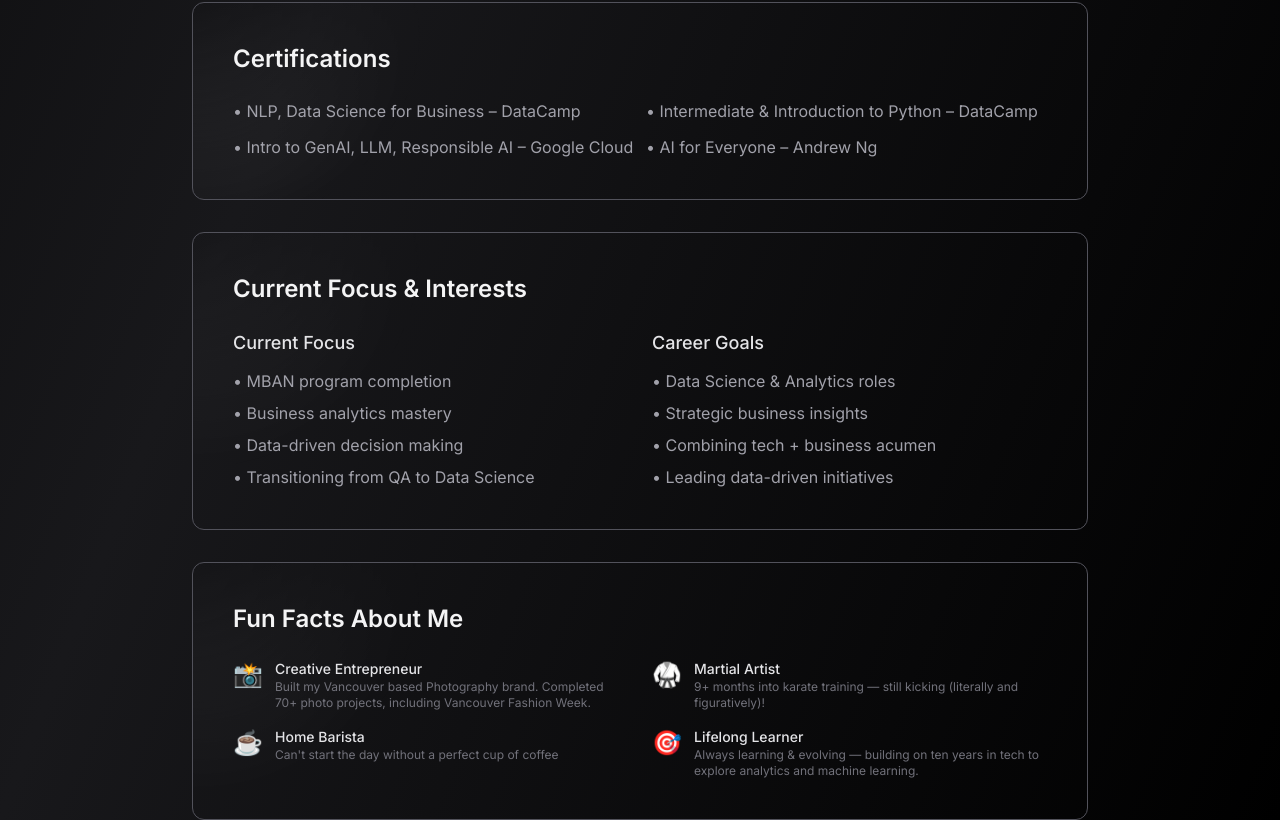
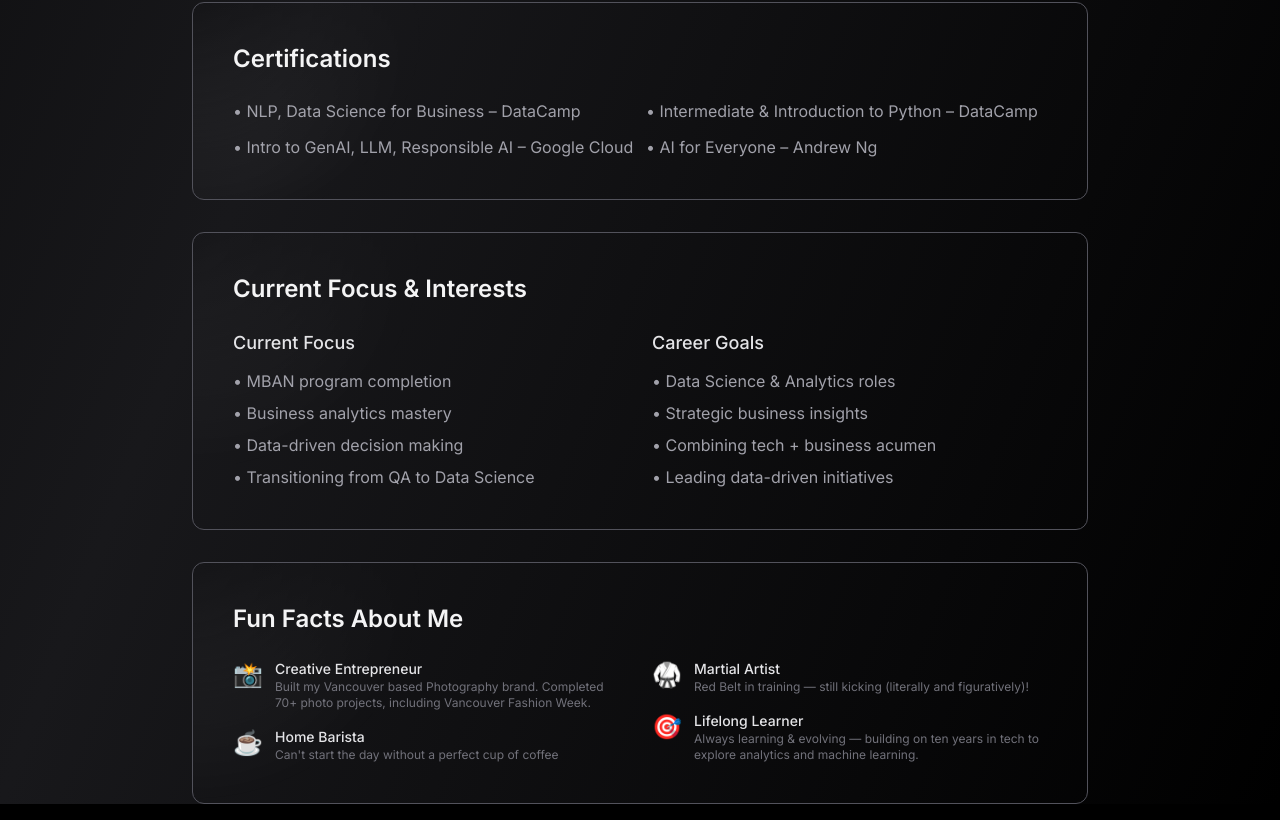
Before and after one commit to sharma93manvi/manvisharmaportfolio, a Next.js app: page /about in a window 1280 px wide. Shown: the part 2484-3304 px from the top of the page. Built offline with nearby package versions, Linux system fonts and the light colour scheme; no server answers; what tailwindcss-debug-screens would draw is missing.

Commit message:
Update Latest year from 2024 to 2025
- Fix project statistics to show current year 2025
- Update Latest statistic in project statistics section

```diff
--- a/app/about/page.tsx
+++ b/app/about/page.tsx
@@ -373,7 +373,7 @@ export default function AboutPage() {
                         <div className="text-2xl">🥋</div>
                         <div>
                           <div className="text-sm font-medium text-zinc-200">Martial Artist</div>
-                          <div className="text-xs text-zinc-500">9+ months into karate training  — still kicking (literally and figuratively)!</div>
+                          <div className="text-xs text-zinc-500">Red Belt in training  — still kicking (literally and figuratively)!</div>
                         </div>
                       </div>
                       <div className="flex items-start space-x-3">
--- a/app/projects/page.tsx
+++ b/app/projects/page.tsx
@@ -121,7 +121,7 @@ export default function ProjectsPage() {
           </Card>
           <Card>
             <div className="p-4 text-center">
-              <div className="text-2xl font-bold text-zinc-100">2024</div>
+              <div className="text-2xl font-bold text-zinc-100">2025</div>
               <div className="text-xs text-zinc-500">Latest</div>
             </div>
           </Card>
```
